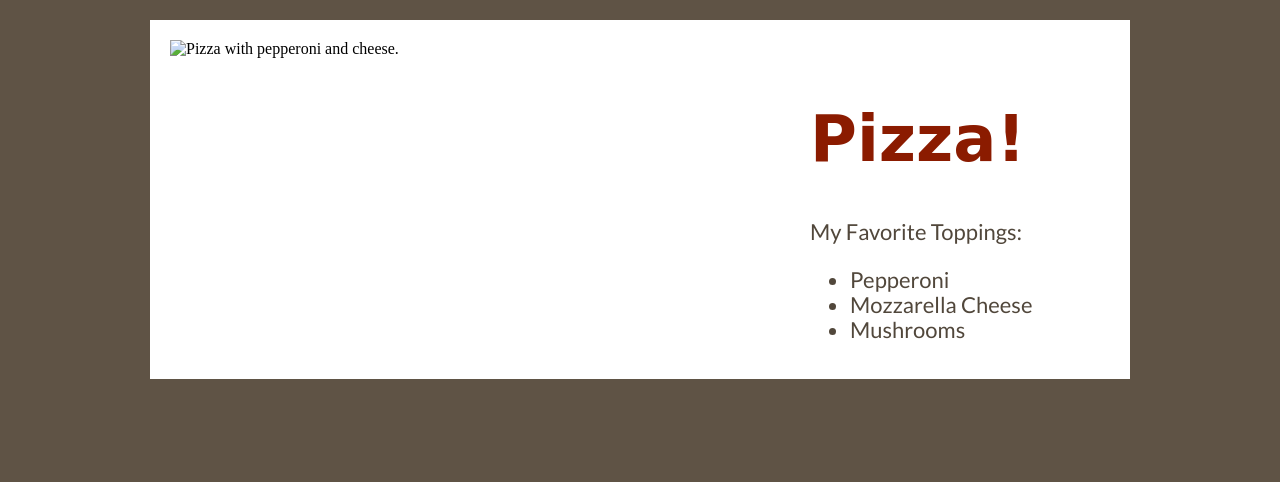
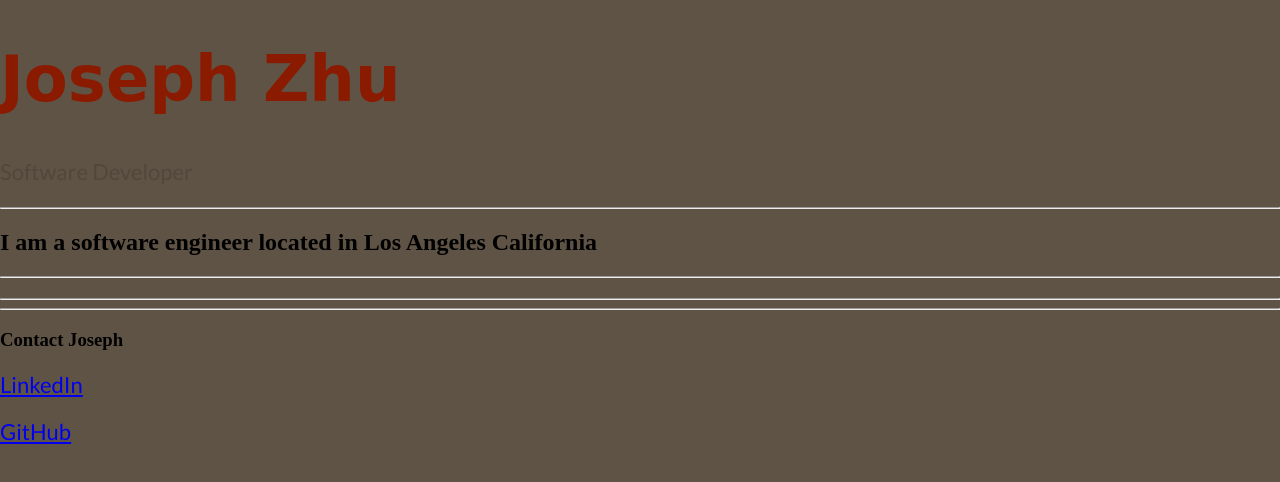
Before and after one commit to Zhu-Joseph/Portfolio, a plain HTML site: page index.html in a window 1280 px wide. Drawn offline with nearby package versions, Linux system fonts and the light colour scheme; a web font is replaced by a local one.

Commit message:
Initial Changes and General Structure

```diff
--- a/index.html
+++ b/index.html
@@ -1,33 +1,44 @@
 <!DOCTYPE html>
 <html>
-<head>
+  <head>
+    <meta charset = "utf-8">
+    <meta name = "viewport" content="width=device-width">
+    <title> Joseph Zhu Portfolio </title>
+    <link rel = "stylesheet" href = "https://cdnjs.cloudflare.com/ajax/libs/normalize/8.0.1/normalize.min.css" />
+    <link href = "style.css" rel = "stylesheet" type = "text/css" />
+  </head>
 
-<title>My Favorite Pizza</title>
+  <body>
+    <header>
+      <div>
+        <h1> Joseph Zhu </h1>
+        <p> Software Developer </p>
+      </div>
+  <!--   picture of myself and a small border before about me -->
+    <hr> <!--       borders or breaks in between sections to keep things organized -->
+    <main> <!--     about me  -->
+      <article>
+        <h2> I am a software engineer located in Los Angeles California </h2>
 
-<link rel="stylesheet" href="https://cdnjs.cloudflare.com/ajax/libs/normalize/5.0.0/normalize.min.css" />
+      </article>
+    <hr> <!--       borders or breaks in between sections to keep things organized -->
+      <article> <!-- background college and pic with Whey-->
+        <h2>
+      </article>
+    <hr> <!--       borders or breaks in between sections to keep things organized -->
+      <article> <!-- aspecations and photograpy hiking -->
 
-<link href="style.css" rel="stylesheet" type="text/css" />
+      </article>
+    </main>
 
-</head>
+    <hr> <!--       borders or breaks in between sections to keep things organized -->
 
-<body>
+    <footer>
+<!-- Contact me! links to my LinkedIn and GitHub -->
+      <h3> Contact Joseph </h3>
+      <p> <a href = "https://www.linkedin.com/in/joseph-zhu-cpa-9a2a29ab/"> LinkedIn </a> </p>
+      <p> <a href = "https://github.com/Zhu-Joseph"> GitHub </a> </p>
+      </footer>
 
-<!-- WEB PAGE CONTENT HERE -->
-
-<div class="pageContainer">
-  <div class="imageContainer">
-    <img src="images/pizza.jpg" alt="Pizza with pepperoni and cheese." />
-  </div>
-  <div class="textContainer">
-    <h1>Pizza!</h1>
-    <p>My Favorite Toppings: </p>
-    <ul>
-      <li>Pepperoni</li>
-      <li>Mozzarella Cheese</li>
-      <li>Mushrooms</li>
-    </ul>
-  </div>
-</div>
-
-</body>
+  </body>
 </html>
```
